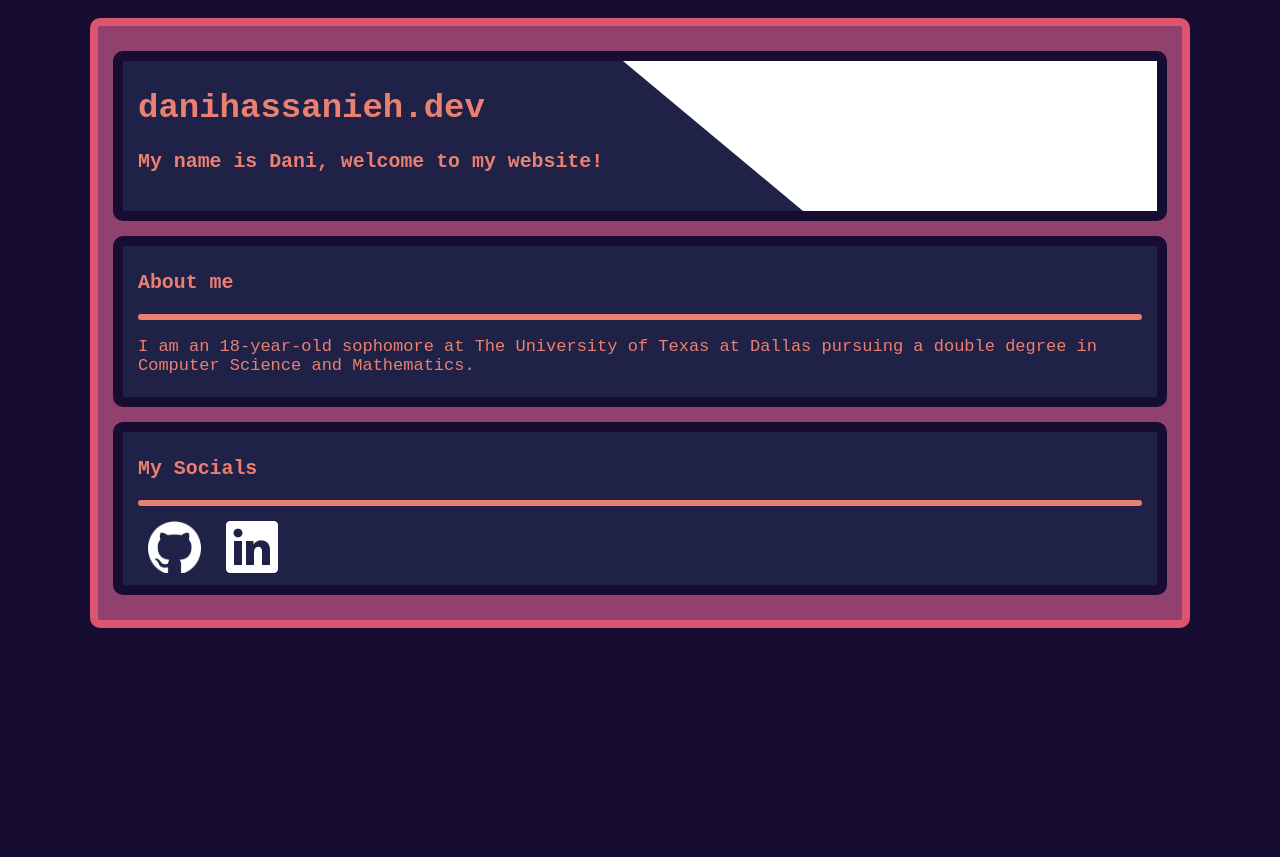
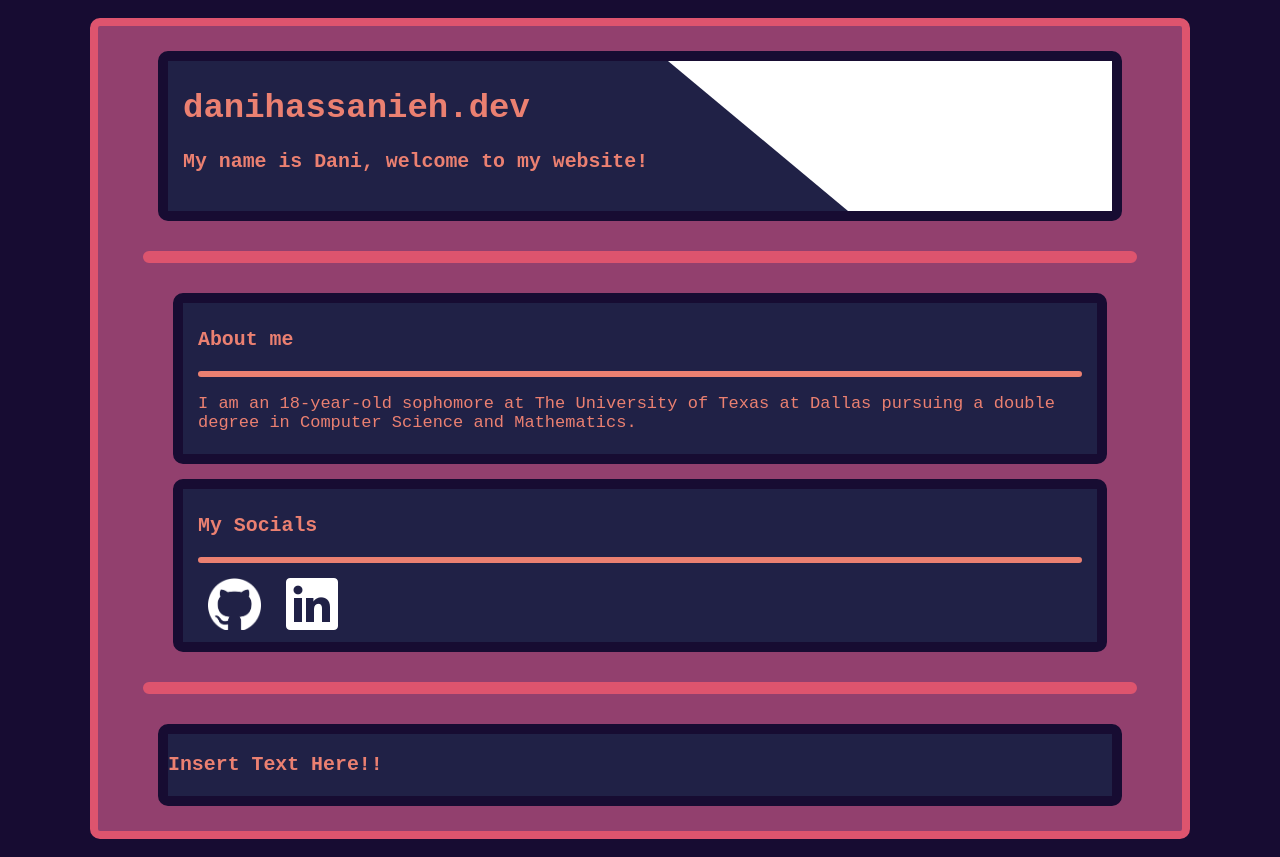
Before and after one commit to DanielleHassanieh/danihassanieh.dev, a plain HTML site: page index.html in a window 1280 px wide. Before the commit the page ends 800 px from the top, so only its background shows below. Drawn offline with Linux system fonts and the light colour scheme.

Commit message:
added moar stuff!

```diff
--- a/index.html
+++ b/index.html
@@ -34,7 +34,7 @@
         }
 
         .standard-container {
-            margin: 15px auto 15px auto;
+            margin: 15px 60px 15px 60px;
             border: 10px solid #170c32;
             border-radius: 10px;
             padding: 5px 15px 5px 15px;
@@ -44,7 +44,9 @@
 
         header.standard-container {
             padding: 0;
-            position: relative;
+            /*position: relative;*/
+            margin-left: 45px;
+            margin-right: 45px;
         }
 
         .trapezoid {
@@ -57,6 +59,12 @@
         .h-underline {
             border: 3px solid #eb8071;
             border-radius: 10px;
+        }
+
+        .d-underline {
+            border: 6px solid #dd546e;
+            border-radius: 10px;
+            margin: 30px;
         }
 
         .social-logos {
@@ -81,6 +89,8 @@
         <div class="trapezoid"></div>
 
     </header>
+
+    <div class="d-underline"></div>
 
     <div class="standard-container">
 
@@ -110,6 +120,14 @@
 
     </div>
 
+    <div class="d-underline"></div>
+
+    <header class="standard-container">
+
+        <h3>Insert Text Here!!</h3>
+
+    </header>
+
 </div>
 
 <script>
```
